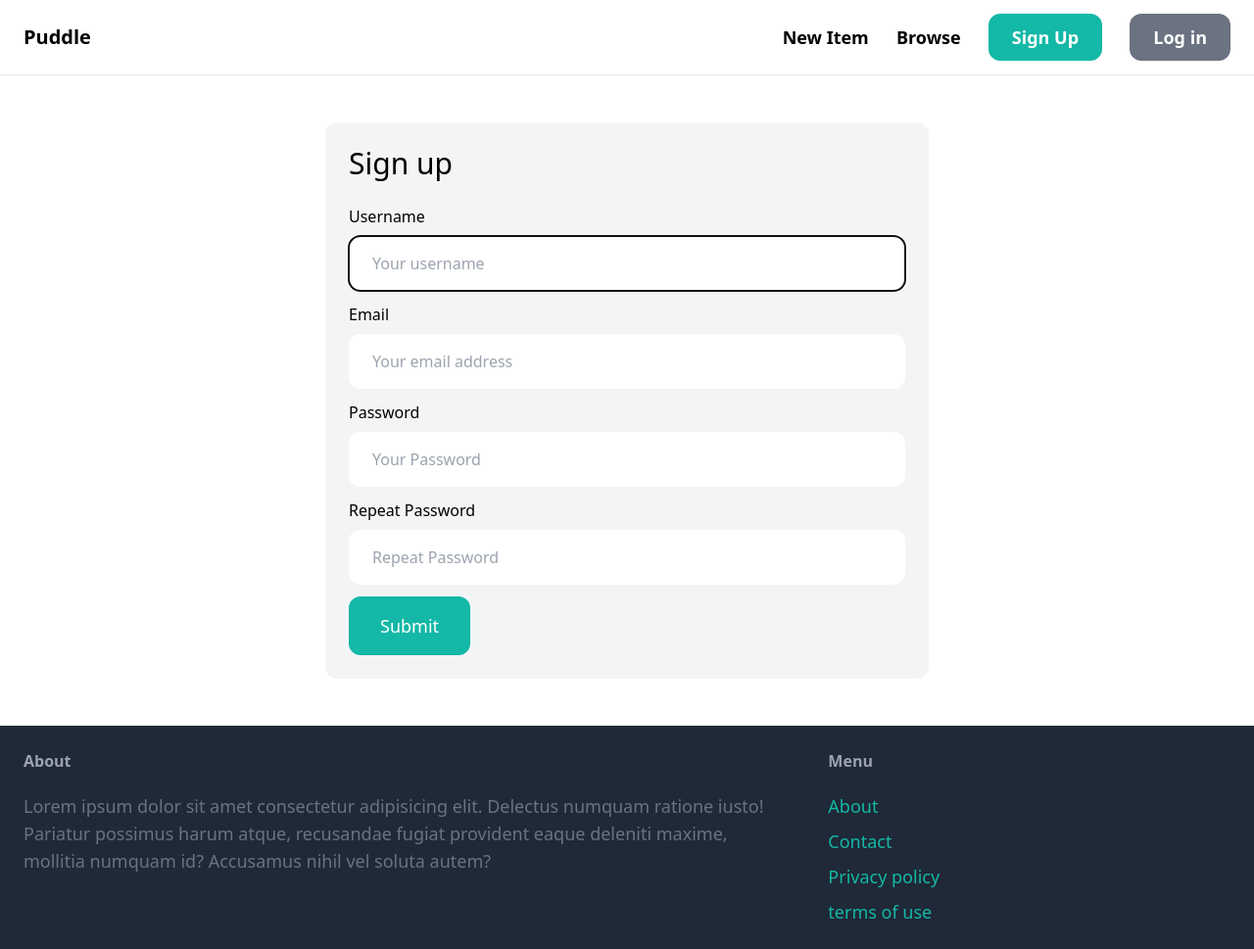
After one commit to mahmoudnader150/Online-MarketPlace-using-Django, a Django app: page /signup/ in a window 1280 px wide. The commit adds this page. Shown: the whole page at 98% size. Run offline with Django 4.2, Linux system fonts and the light colour scheme; some libraries are stand-ins or nearby versions.

Commit message:
sign up part2

```diff
--- /dev/null
+++ b/Online_MarketPlace/core/forms.py
@@ -0,0 +1,25 @@
+from django import forms
+from django.contrib.auth.forms import UserCreationForm
+from django.contrib.auth.models import User
+
+class SignupForm(UserCreationForm):
+    class Meta:
+        model = User
+        fields = ('username','email','password1','password2')
+
+    username = forms.CharField(widget=forms.TextInput(attrs={
+        'placeholder':"Your username",
+        'class':'w-full py-4 px-6 rounded-xl'
+    }))
+    email = forms.CharField(widget=forms.EmailInput(attrs={
+        'placeholder':"Your email address",
+        'class':'w-full py-4 px-6 rounded-xl'
+    }))
+    password1 = forms.CharField(widget=forms.PasswordInput(attrs={
+        'placeholder':"Your Password",
+        'class':'w-full py-4 px-6 rounded-xl'
+    }))
+    password2 = forms.CharField(widget=forms.PasswordInput(attrs={
+        'placeholder':"Repeat Password",
+        'class':'w-full py-4 px-6 rounded-xl'
+    }))
--- a/Online_MarketPlace/core/templates/core/base.html
+++ b/Online_MarketPlace/core/templates/core/base.html
@@ -14,7 +14,7 @@
           <a href="#" class="text-lg font-semibold hover:text-gray-500">New Item</a>
           <a href="#" class="text-lg font-semibold hover:text-gray-500">Browse</a>
 
-          <a href="#" class="px-6 py-3 text-lg font-semibold bg-teal-500 text-white rounded-xl hover:bg-teal-700">Sign Up</a>
+          <a href="{% url 'core:signup' %}" class="px-6 py-3 text-lg font-semibold bg-teal-500 text-white rounded-xl hover:bg-teal-700">Sign Up</a>
           <a href="#" class="px-6 py-3 text-lg font-semibold bg-gray-500 text-white rounded-xl hover:bg-gray-700">Log in</a>
 
 
@@ -35,7 +35,7 @@
             <h3 class="mb-5 font-semibold text-gray-400">Menu</h3>
             <ul class="space-y-2">
                 <li><a href="#" class = "text-lg text-teal-500 hover:text-teal-700" >About</a></li>
-                <li><a href="{% url 'contact'%}" class = "text-lg text-teal-500 hover:text-teal-700" >Contact</a></li>
+                <li><a href="{% url 'core:contact' %}" class = "text-lg text-teal-500 hover:text-teal-700" >Contact</a></li>
                 <li><a href="#" class = "text-lg text-teal-500 hover:text-teal-700" >Privacy policy</a></li>
                 <li><a href="#" class = "text-lg text-teal-500 hover:text-teal-700" >terms of use</a></li>
             </ul>
--- /dev/null
+++ b/Online_MarketPlace/core/templates/core/signup.html
@@ -0,0 +1,47 @@
+{% extends 'core/base.html' %}
+
+{% block title %}Sign up{% endblock %}
+
+{% block content %}
+<div class="w-1/2 my-6 mx-auto p-6 bg-gray-100 rounded-xl" >
+    <h1 class="mb-6 text-3xl">Sign up</h1>
+    <form method="post" action="." >
+        {% csrf_token %}
+
+
+
+        <div class="mb-3">
+            <label class="inline-block mb-2">Username </label> <br>
+            {{ form.username }}
+        </div>
+
+        <div class="mb-3">
+            <label class="inline-block mb-2">Email </label> <br>
+            {{ form.email }}
+        </div>
+
+        <div class="mb-3">
+            <label class="inline-block mb-2">Password </label> <br>
+            {{ form.password1 }}
+        </div>
+
+
+        <div class="mb-3">
+            <label class="inline-block mb-2">Repeat Password </label> <br>
+            {{ form.password2 }}
+        </div>
+
+        {% if form.errors or form.non_field_errors %}
+            <div class="mb-3 p-6 bg-red-100 rounded-xl">
+                {% for field in form %}
+                    {{field.errors}}
+                {% endfor %}
+
+                {{ form.non_field_errors }}
+            </div>
+        {% endif %}
+
+        <button class="py-4 px-8 text-lg bg-teal-500 hover:bg-teal-700 rounded-xl text-white">Submit</button>
+    </form>
+</div>
+{% endblock %}
--- /dev/null
+++ b/Online_MarketPlace/core/urls.py
@@ -0,0 +1,11 @@
+from django.urls import path
+
+from . import views
+
+app_name = 'core'
+
+urlpatterns=[
+    path('',views.index,name = 'index'),
+    path('contact/',views.contact,name='contact'),
+    path('signup/',views.signup,name='signup')
+]
--- a/Online_MarketPlace/core/views.py
+++ b/Online_MarketPlace/core/views.py
@@ -1,6 +1,8 @@
-from django.shortcuts import render
+from django.shortcuts import render,redirect
 
 from item.models import Category, Item
+
+from .forms import SignupForm
 
 def index (request):
     items = Item.objects.filter(is_sold = False)[0:6]
@@ -13,3 +15,17 @@ def index (request):
 
 def contact (request):
     return render (request,'core/contact.html')
+
+def signup(request):
+    if request.method == 'POST':
+        form = SignupForm(request.POST)
+
+        if form.is_valid():
+            form.save()
+            return redirect('/login/')
+    else:
+        form = SignupForm()
+
+    return render(request, 'core/signup.html',{
+        'form':form
+    })
```
Also changed, not shown: Online_MarketPlace/db.sqlite3.
